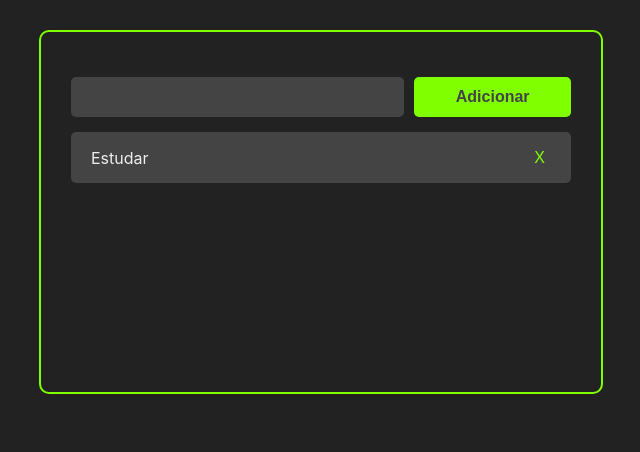
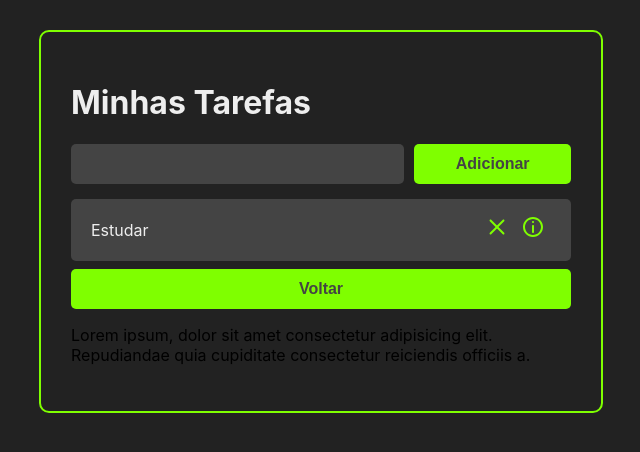
Before and after one commit to paulomiguelJS/todolistReact, a React (Create React App) app: page /1 in a window 1280 px wide. Shown: the top 452 px of the page, without its empty margins (319-959 px from the left). Built offline with nearby package versions, Linux system fonts and the light colour scheme.

Commit message:
TaskDetails added

```diff
--- a/package.json
+++ b/package.json
@@ -8,6 +8,8 @@
     "@testing-library/user-event": "^12.1.10",
     "react": "^17.0.2",
     "react-dom": "^17.0.2",
+    "react-icons": "^4.3.1",
+    "react-router-dom": "^5.3.0",
     "react-scripts": "4.0.3",
     "uuid": "^8.3.2",
     "web-vitals": "^1.0.1"
--- a/src/App.jsx
+++ b/src/App.jsx
@@ -1,8 +1,12 @@
 import React, { useState } from 'react';
 import { v4 as uuidv4 } from 'uuid';
+import { BrowserRouter as Router, Route } from 'react-router-dom';
 
+import Header from './components/Header';
 import Tasks from './components/Tasks';
 import AddTask from './components/AddTask';
+import TaskDetails from './components/TaskDetails';
+
 import './App.css';
 
 const App = () => {
@@ -43,14 +47,18 @@ const App = () => {
   };
 
   return (
+    <Router>
       <div className="container">
+        <Header />
         <AddTask handleTaskAddition={handleTaskAddition} />
         <Tasks
           tasks={tasks}
           handleTaskClick={handleTaskClick}
           handleTaskDeletion={handleTaskDeletion}
         />
+        <Route path="/:taskTitle" exact render={TaskDetails} />
       </div>
+    </Router>
   );
 };
 
--- /dev/null
+++ b/src/components/Header.jsx
@@ -0,0 +1,7 @@
+import React from 'react';
+
+function Header() {
+  return <h1 style={{ color: '#eee' }}>Minhas Tarefas</h1>;
+}
+
+export default Header;
--- a/src/components/Task.css
+++ b/src/components/Task.css
@@ -14,10 +14,11 @@
   cursor: pointer;
 }
 
-.remove-task-button {
+.remove-task-button,
+.see-task-details-button {
   background-color: #444;
   border: none;
-  font-size: 16px;
+  font-size: 24px;
   color: chartreuse;
 
   cursor: pointer;
--- a/src/components/Task.jsx
+++ b/src/components/Task.jsx
@@ -1,5 +1,5 @@
 import React from 'react';
-
+import { CgClose, CgInfo } from 'react-icons/cg';
 const Task = ({ task, handleTaskClick, handleTaskDeletion }) => {
   return (
     <div
@@ -21,7 +21,11 @@ const Task = ({ task, handleTaskClick, handleTaskDeletion }) => {
           className="remove-task-button"
           onClick={() => handleTaskDeletion(task.id)}
         >
-          X
+          <CgClose />
+        </button>
+
+        <button className="see-task-details-button">
+          <CgInfo />
         </button>
       </div>
     </div>
--- /dev/null
+++ b/src/components/TaskDetails.jsx
@@ -0,0 +1,23 @@
+import React from 'react';
+import Button from './Button';
+
+import './Button.css';
+
+export const TaskDetails = () => {
+  return (
+    <>
+      <div className="back-button-cotainer">
+        <Button>Voltar</Button>
+      </div>
+      <div className="task-details-container">
+        <p></p>
+        <p>
+          Lorem ipsum, dolor sit amet consectetur adipisicing elit. Repudiandae
+          quia cupiditate consectetur reiciendis officiis a.
+        </p>
+      </div>
+    </>
+  );
+};
+
+export default TaskDetails;
```
Also changed, not shown: 1 other file (tests, documents, lock files or other folders). Lines whose indentation alone changed are shown as unchanged.
